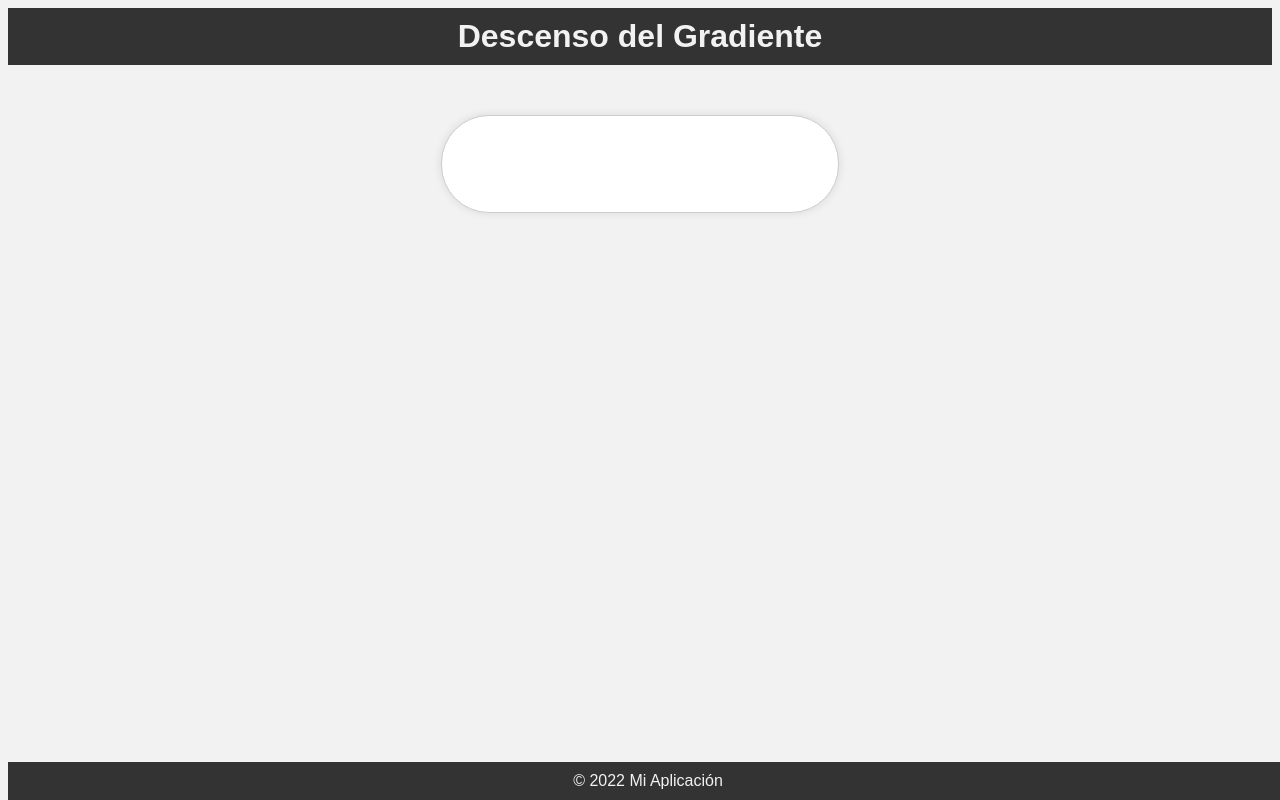
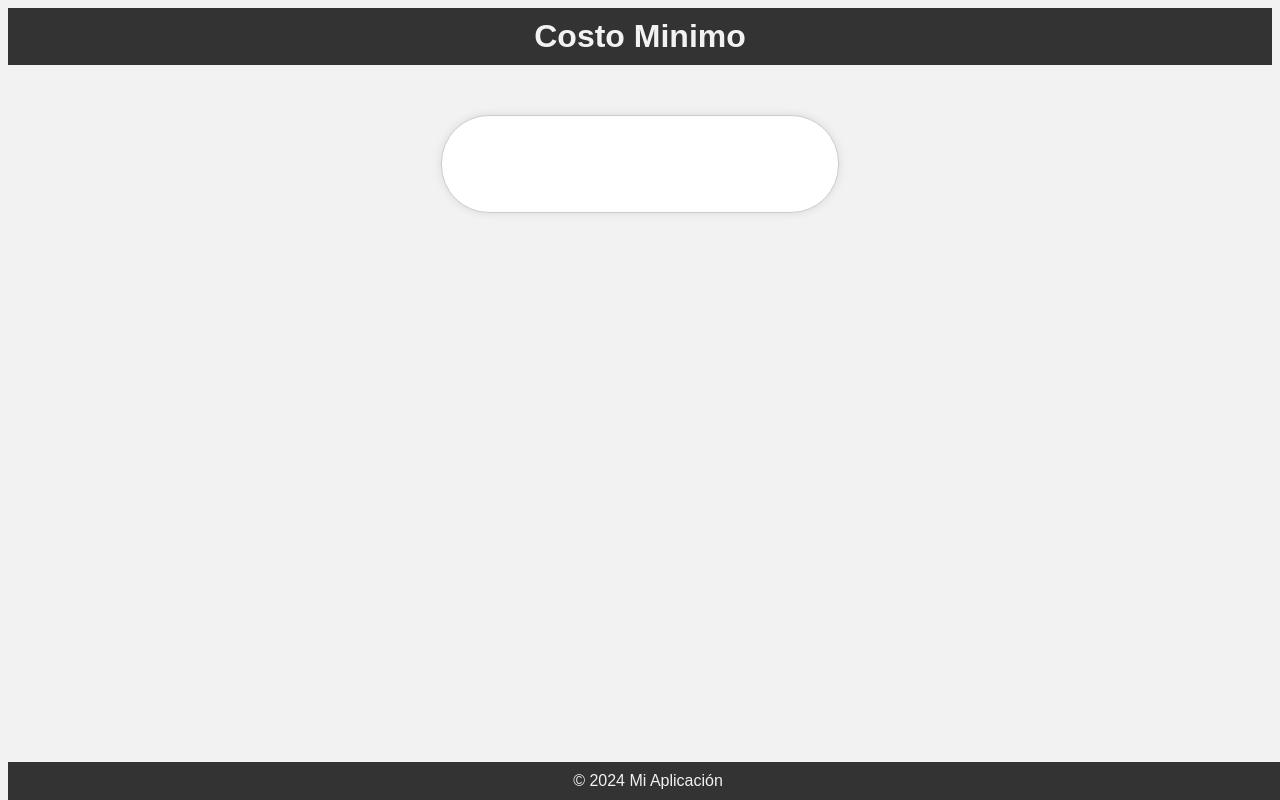
Before and after one commit to Jaredsalaz/Calculadora_Metodos, a PHP site: page /funciones.php in a window 1280 px wide. Run offline with PHP 8.4, Linux system fonts and the light colour scheme.

Commit message:
Ya quedo

```diff
--- a/funciones.php
+++ b/funciones.php
@@ -1,7 +1,7 @@
 <!DOCTYPE html>
 <html>
 <head>
-    <title>Descenso del Gradiente</title>
+    <title>Esqina Noreste</title>
     <style>
 
         body {
@@ -54,7 +54,7 @@
     </style>
 </head>
 <body>
-    <header>Descenso del Gradiente</header>
+    <header>Costo Minimo</header>
     <div class="result">
         <?php
         include 'transporte.php';
@@ -99,6 +99,6 @@
         }
         ?>
     </div>
-    <footer>© 2022 Mi Aplicación</footer>
+    <footer>© 2024 Mi Aplicación</footer>
 </body>
 </html>
```
